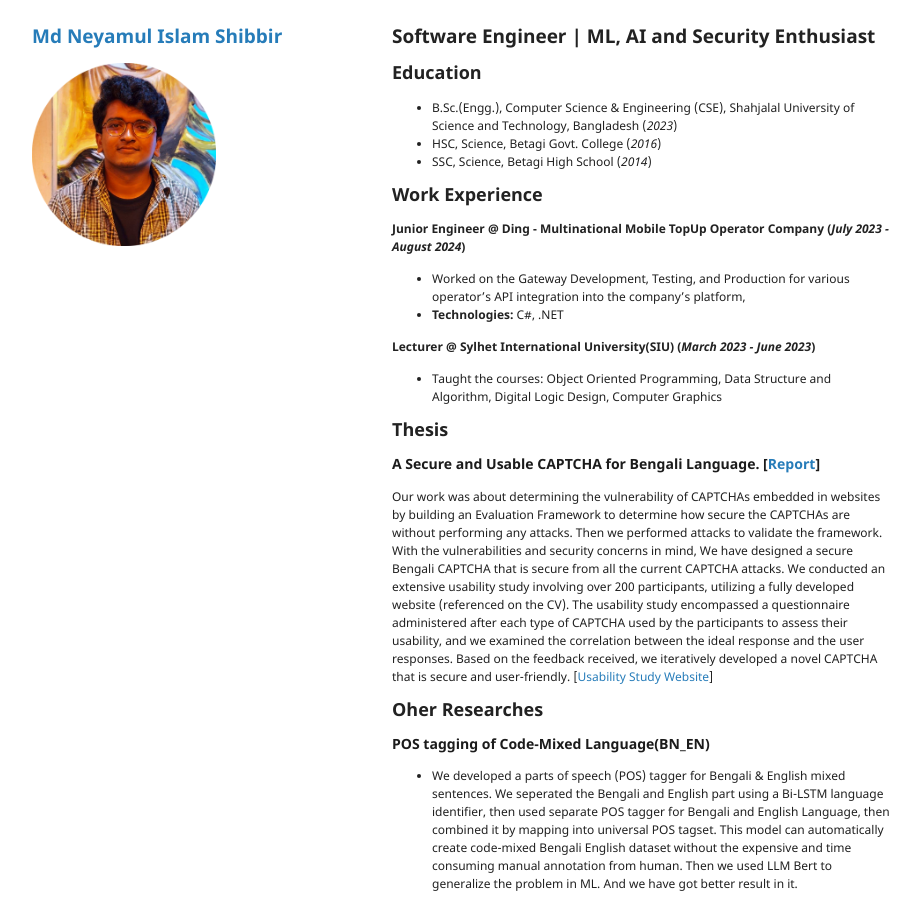
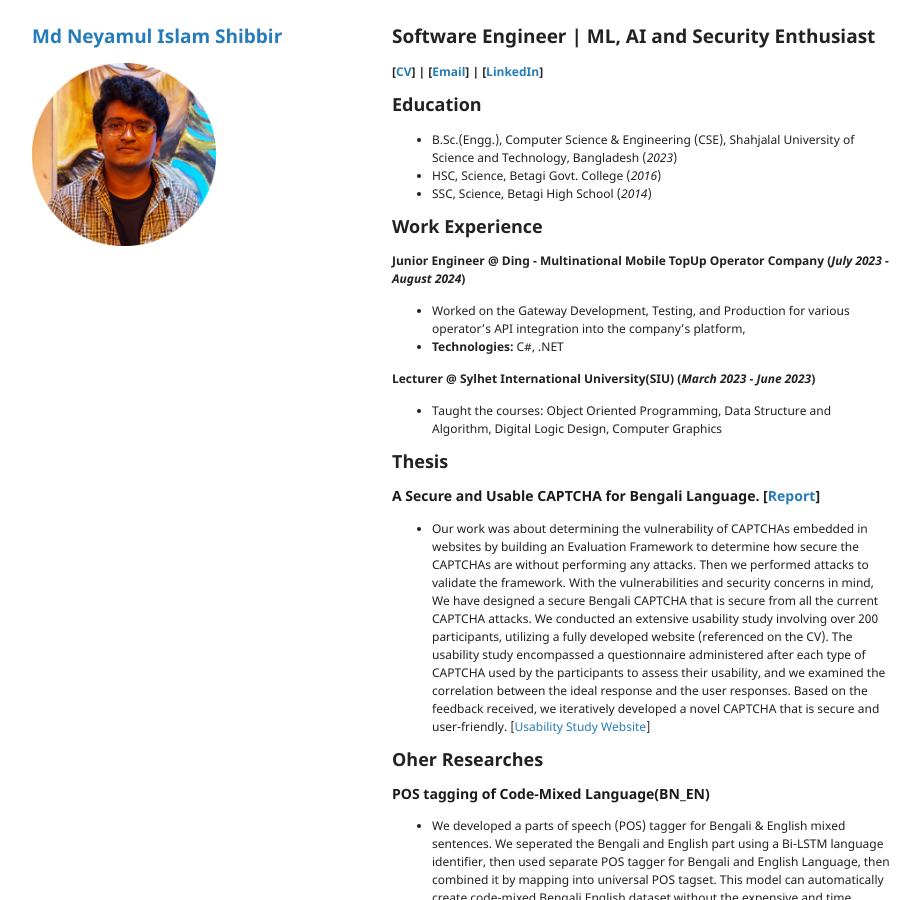
Before and after one commit to neyamul-sbr/neyamul.github.io, a Jekyll site: the page built from index.md, in a window 1280 px wide and 900 px high. Shown: the whole window, without its empty margins (178-1098 px from the left). Built offline with Jekyll 4.4.1, drawn with Linux system fonts in a browser that asks for light colours; our own code applies the rules of GitHub Pages for plain Markdown files; the repository's description, which GitHub fills in, is left out.

Commit message:
Update index.md

```diff
--- a/index.md
+++ b/index.md
@@ -1,5 +1,5 @@
 # Software Engineer | ML, AI and Security Enthusiast
-
+**[[CV](https://drive.google.com/file/d/1mYg1v7p2T_K0sqUR-SF1oJ6ONMMkJgpD/view?usp=sharing)] | [[Email](mailto:neyamul47@student.sust.edu)] | [[LinkedIn](https://www.linkedin.com/in/neyamul-sbr/)]**
 ## Education
 - B.Sc.(Engg.), Computer Science & Engineering (CSE), Shahjalal University of Science and Technology, Bangladesh (_2023_)
 - HSC, Science, Betagi Govt. College (_2016_)
@@ -16,7 +16,7 @@
 ## Thesis
 ### A Secure and Usable CAPTCHA for Bengali Language. [[Report](https://drive.google.com/file/d/1VRG7ixx69a-C085fUJGjrcA9TQ-b4JMR/view)]
 
-Our work was about determining the vulnerability of CAPTCHAs embedded in websites by building an Evaluation Framework to determine how secure the CAPTCHAs are without performing any attacks. Then we performed attacks to validate the framework. With the vulnerabilities and security concerns in mind, We have designed a secure Bengali CAPTCHA that is secure from all the current CAPTCHA attacks. We conducted an extensive usability study involving over 200 participants, utilizing a fully developed website (referenced on the CV). The usability study encompassed a questionnaire administered after each type of CAPTCHA used by the participants to assess their usability, and we examined the correlation between the ideal response and the user responses. Based on the feedback received, we iteratively developed a novel CAPTCHA that is secure and user-friendly. [[Usability Study Website](https://neyamul.pythonanywhere.com/)]
+- Our work was about determining the vulnerability of CAPTCHAs embedded in websites by building an Evaluation Framework to determine how secure the CAPTCHAs are without performing any attacks. Then we performed attacks to validate the framework. With the vulnerabilities and security concerns in mind, We have designed a secure Bengali CAPTCHA that is secure from all the current CAPTCHA attacks. We conducted an extensive usability study involving over 200 participants, utilizing a fully developed website (referenced on the CV). The usability study encompassed a questionnaire administered after each type of CAPTCHA used by the participants to assess their usability, and we examined the correlation between the ideal response and the user responses. Based on the feedback received, we iteratively developed a novel CAPTCHA that is secure and user-friendly. [[Usability Study Website](https://neyamul.pythonanywhere.com/)]
 
 
 
```
